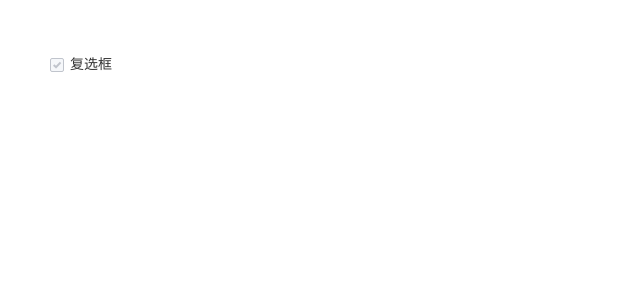
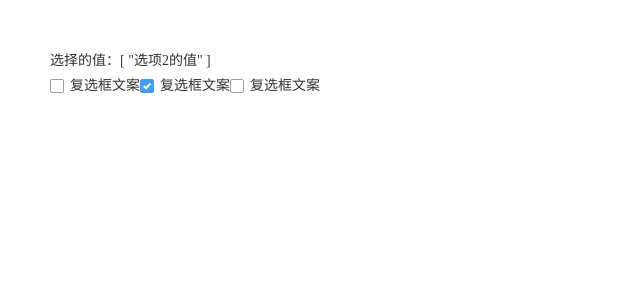
Before and after one commit to kule2018/qiaodaima.github.io, a Vue app: page /#/demo-checkbox in a window 1280 px wide. Shown: the top 300 px of the page, without its empty margins (0-640 px from the left). Built offline with nearby package versions, Linux system fonts and the light colour scheme.

Commit message:
复选框

```diff
--- a/examples/demo-checkbox.vue
+++ b/examples/demo-checkbox.vue
@@ -1,6 +1,9 @@
 <template>
   <div>
-    <Checkbox></Checkbox>
+    <p>选择的值：{{value}}</p>
+    <Checkbox v-model="value" :label="'选项1的值'"></Checkbox>
+    <Checkbox v-model="value" :label="'选项2的值'"></Checkbox>
+    <Checkbox v-model="value" :label="'选项3的值'"></Checkbox>
   </div>
 </template>
 
@@ -9,7 +12,12 @@
 
   export default {
     name: 'DemoCheckbox',
-    components: {Checkbox}
+    components: {Checkbox},
+    data() {
+      return {
+        value: ['选项2的值']
+      };
+    }
   };
 </script>
 
--- a/src/components/checkbox/main.vue
+++ b/src/components/checkbox/main.vue
@@ -1,14 +1,51 @@
 <template>
   <label class="checkbox-item">
-    <input checked disabled type="checkbox" name="defaultName">
+    <input
+      v-model="checked"
+      :value="label"
+      :name="name"
+      :disabled="disabled"
+      type="checkbox">
     <i class="icon"></i>
-    <span>复选框</span>
+    <span>{{text}}</span>
   </label>
 </template>
 
 <script>
   export default {
-    name: 'Checkbox'
+    name: 'Checkbox',
+    props: {
+      value: {
+        type: [String, Number, Boolean, Array],
+        required: true
+      },
+      label: {
+        type: [String, Number, Boolean],
+        required: true
+      },
+      name: {
+        type: String,
+        default: 'defaultName'
+      },
+      disabled: {
+        type: Boolean,
+        default: false
+      },
+      text: {
+        type: String,
+        default: '复选框文案'
+      }
+    },
+    computed: {
+      checked: {
+        get() {
+          return this.value;
+        },
+        set(newValue) {
+          this.$emit('input', newValue);
+        }
+      }
+    }
   };
 </script>
 
```
